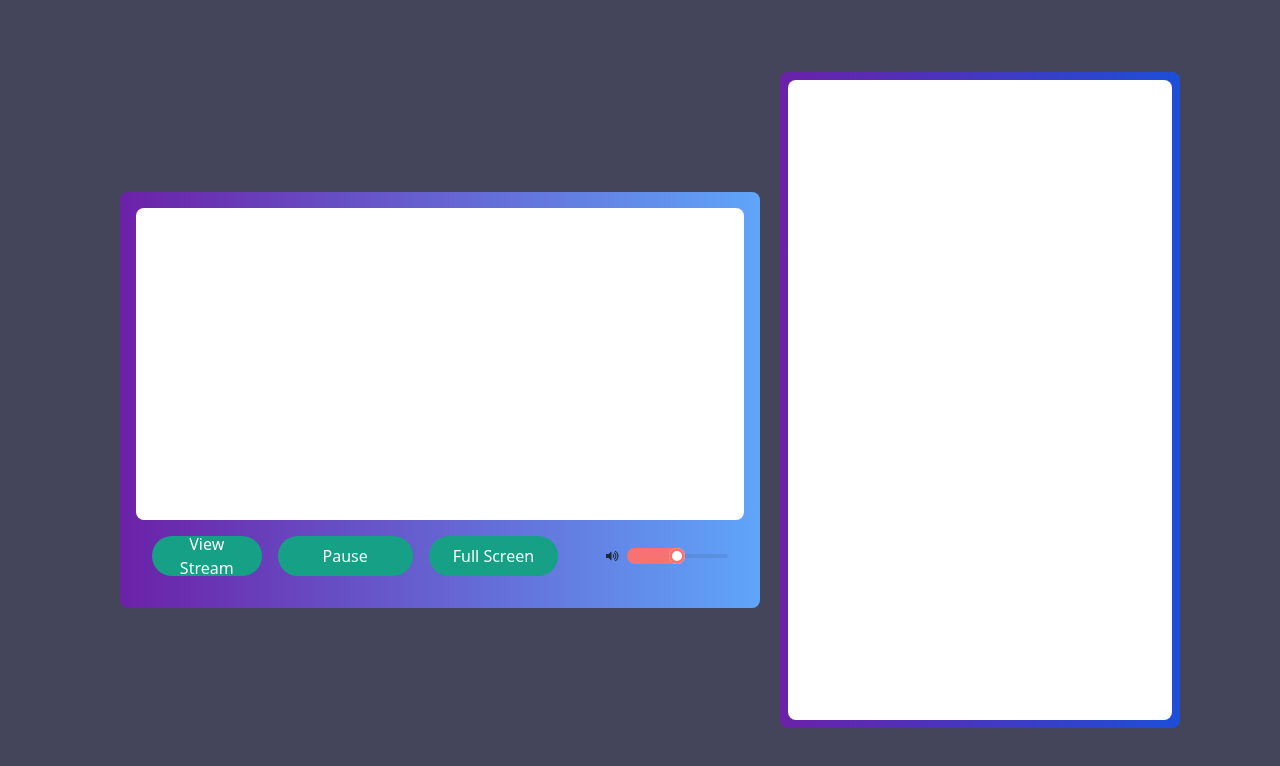
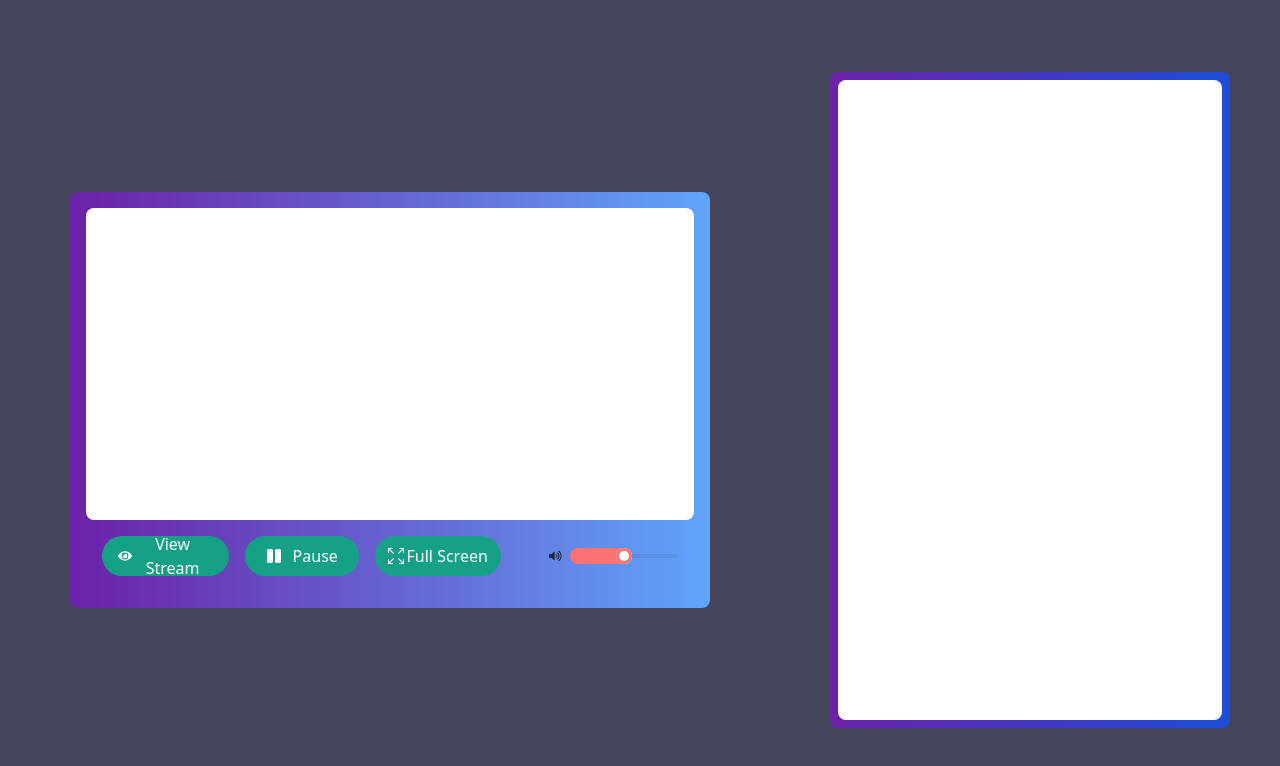
Before and after one commit to sukritmalpani/Streamify, a React (Create React App) app in the folder client/: page /viewer in a window 1280 px wide. Shown: the top 766 px of the page. Built offline with nearby package versions, Linux system fonts and the light colour scheme; the HTML template or start-up script is replaced by a standard one.

Commit message:
icons added

```diff
--- a/client/src/pages/Viewer.js
+++ b/client/src/pages/Viewer.js
@@ -1,6 +1,8 @@
 import React, { useState, useRef } from "react";
 import axios from "axios";
 import {FaVolumeUp} from "react-icons/fa"
+import { FaPlay, FaPause,FaEye } from "react-icons/fa";
+import {BsArrowsFullscreen} from "react-icons/bs";
 
 export default function Viewer() {
   const [paused, setPaused] = useState(false);
@@ -103,7 +105,7 @@ export default function Viewer() {
   };
 
   return (
-    <div className="flex  bg-[#44455B] min-h-screen flex-row justify-center items-center h-full ">
+    <div className="flex  bg-[#44455B] min-h-screen flex-row justify-around items-center h-full ">
       <div className=" bg-gradient-to-r m-5 rounded-lg from-purple-800 to-blue-400 p-4 w-6/12 h-full">
         <div className="rounded-lg bg-white p-2" ref={videoContainerRef}>
           <video
@@ -119,22 +121,24 @@ export default function Viewer() {
         <div className="flex p-2">
           <audio ref={audioRef} autoPlay id="audio"></audio>
           <button
-            className="h-10 w-32 m-2 flex flex-row justify-around items-center  bg-[#16a085] hover:bg-[#27ae60] hover:scale-110 duration-300 text-white py-2 px-4 rounded-full"
+            className="h-10 w-36 m-2 flex flex-row justify-around items-center  bg-[#16a085] hover:bg-[#27ae60] hover:scale-110 duration-300 text-white py-2 px-4 rounded-full"
             id="my-button"
             onClick={init}
-          >
+          ><FaEye/>
             View Stream
           </button>
           <button
-            className="h-10 w-40 m-2 flex flex-row justify-around items-center  bg-[#16a085] hover:bg-[#27ae60] hover:scale-110 duration-300 text-white py-2 px-4 rounded-full"
+            className="h-10 w-32
+             m-2 p-3 flex flex-row justify-around items-center  bg-[#16a085] hover:bg-[#27ae60] hover:scale-110 duration-300 text-white py-2 px-4 rounded-full"
             onClick={togglePause}
           >
+            {paused ? <FaPlay />:<FaPause />}
             {paused ? "Resume" : "Pause"}
           </button>
           <button
-            className=" h-10 w-40 m-2 flex flex-row justify-around items-center  bg-[#16a085] hover:bg-[#27ae60] hover:scale-110 duration-300 text-white rounded-full"
+            className=" h-10 w-36 p-3 m-2 flex flex-row justify-around items-center  bg-[#16a085] hover:bg-[#27ae60] hover:scale-110 duration-300 text-white rounded-full"
             onClick={enterFullScreen}
-          >
+          ><BsArrowsFullscreen/>
             Full Screen
           </button>
           <div className="flex justify-around items-center ml-10 ">
```
